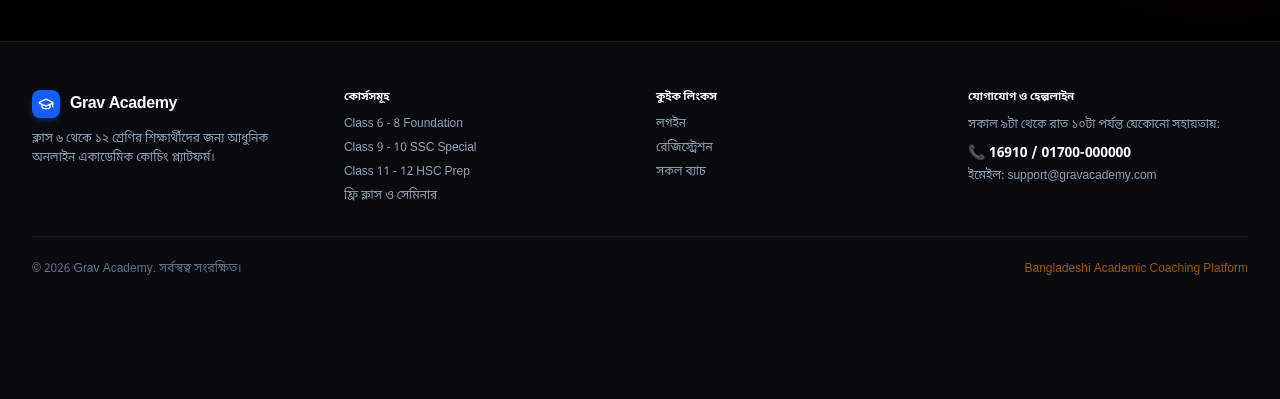
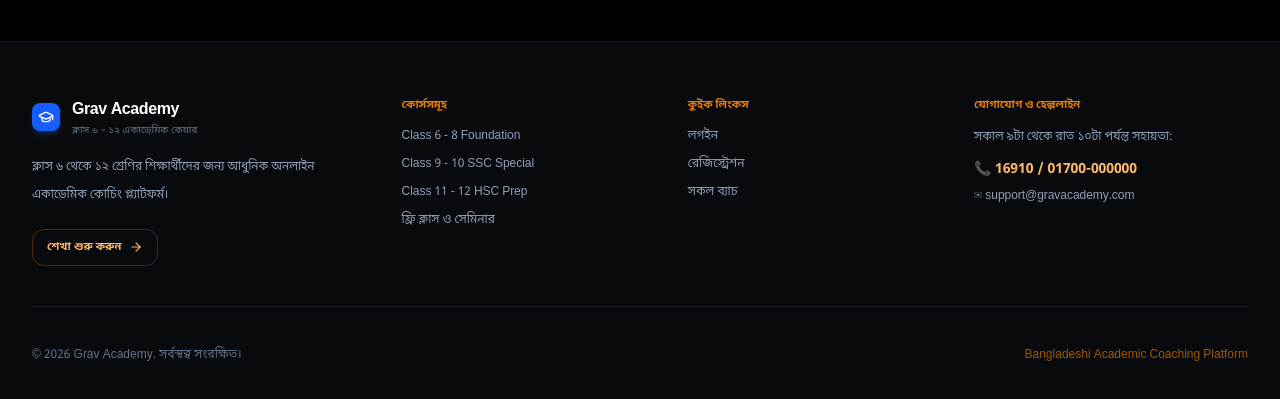
Before and after one commit to Fazlul-Karim-Shahed/GravAcademy, a Next.js app in the folder client/: page / in a window 1280 px wide. Shown: the part 6034-6433 px from the top of the page. Before the commit the page ends 6359 px from the top, so only its background shows below. Built offline with nearby package versions, Linux system fonts and the light colour scheme; no server answers.

Commit message:
feat(client): modernize homepage footer

```diff
--- a/client/src/app/admin/settings/page.tsx
+++ b/client/src/app/admin/settings/page.tsx
@@ -180,6 +180,9 @@ export default function AdminSettingsPage() {
   const [logoPreviewUrl, setLogoPreviewUrl] = useState('');
   const [siteName, setSiteName] = useState(settings.siteName || '');
   const [siteTagline, setSiteTagline] = useState(settings.siteTagline || '');
+  const [footerDescription, setFooterDescription] = useState(settings.footerDescription || '');
+  const [footerPhone, setFooterPhone] = useState(settings.footerPhone || '');
+  const [footerEmail, setFooterEmail] = useState(settings.footerEmail || '');
   const [savingSettings, setSavingSettings] = useState(false);
   const [saveSuccess, setSaveSuccess] = useState(false);
   const [saveError, setSaveError] = useState('');
@@ -232,6 +235,9 @@ export default function AdminSettingsPage() {
       setLogoUrl(settings.logoUrl || '');
       setSiteName(settings.siteName || 'Grav Academy');
       setSiteTagline(settings.siteTagline || 'ক্লাস ৬ – ১২ একাডেমিক কেয়ার');
+      setFooterDescription(settings.footerDescription || 'ক্লাস ৬ থেকে ১২ শ্রেণির শিক্ষার্থীদের জন্য আধুনিক অনলাইন একাডেমিক কোচিং প্ল্যাটফর্ম।');
+      setFooterPhone(settings.footerPhone || '16910 / 01700-000000');
+      setFooterEmail(settings.footerEmail || 'support@gravacademy.com');
       if (settings.heroCards && Array.isArray(settings.heroCards) && settings.heroCards.length > 0) {
         setHeroCards(settings.heroCards);
       } else {
@@ -268,6 +274,9 @@ export default function AdminSettingsPage() {
         logoUrl: nextLogoUrl,
         siteName,
         siteTagline,
+        footerDescription,
+        footerPhone,
+        footerEmail,
       });
       if (ok) {
         setSaveSuccess(true);
@@ -1190,6 +1199,14 @@ export default function AdminSettingsPage() {
                     </div>
                   </div>
 
+                  <div className="mt-5 border-t border-slate-200 pt-5 dark:border-[#262b34]">
+                    <p className="mb-3 text-xs font-black text-slate-800 dark:text-slate-100">Footer content</p>
+                    <div className="space-y-4">
+                      <div><label className="mb-1.5 block text-xs font-bold text-slate-700 dark:text-slate-300">Footer description</label><textarea value={footerDescription} onChange={(e) => setFooterDescription(e.target.value)} rows={2} maxLength={240} className="w-full rounded-xl border border-slate-200 bg-white px-4 py-2.5 text-xs font-semibold dark:border-[#262b34] dark:bg-[#151921] dark:text-white" /></div>
+                      <div className="grid grid-cols-1 gap-4 sm:grid-cols-2"><div><label className="mb-1.5 block text-xs font-bold text-slate-700 dark:text-slate-300">Support phone</label><input value={footerPhone} onChange={(e) => setFooterPhone(e.target.value)} maxLength={80} className="w-full rounded-xl border border-slate-200 bg-white px-4 py-2.5 text-xs font-semibold dark:border-[#262b34] dark:bg-[#151921] dark:text-white" /></div><div><label className="mb-1.5 block text-xs font-bold text-slate-700 dark:text-slate-300">Support email</label><input value={footerEmail} onChange={(e) => setFooterEmail(e.target.value)} maxLength={120} className="w-full rounded-xl border border-slate-200 bg-white px-4 py-2.5 text-xs font-semibold dark:border-[#262b34] dark:bg-[#151921] dark:text-white" /></div></div>
+                    </div>
+                  </div>
+
                   {/* Save Button */}
                   <div className="pt-2 flex justify-end">
                     <button
--- a/client/src/app/page.tsx
+++ b/client/src/app/page.tsx
@@ -1135,49 +1135,45 @@ export default function HomePage() {
       </section>
 
       {/* 11. FOOTER (Matching Bottom Banner) */}
-      <footer className="relative bg-[#090a0d] text-slate-400 py-12 text-xs border-t border-[#181b20]">
-        <div className="relative max-w-7xl mx-auto px-4 sm:px-6 lg:px-8">
-          <div className="grid grid-cols-1 md:grid-cols-4 gap-8 pb-8 border-b border-[#181b20]">
-            <div>
-              <div className="flex items-center gap-2.5 text-white font-extrabold text-base mb-3">
+      <footer className="relative bg-[#090a0d] text-slate-400 py-14 text-xs border-t border-[#181b20]">
+        <div className="relative mx-auto max-w-7xl px-4 sm:px-6 lg:px-8">
+          <div className="mb-10 grid grid-cols-1 gap-10 border-b border-[#181b20] pb-10 md:grid-cols-[1.35fr_1fr_1fr_1.15fr] md:gap-12">
+            <div className="max-w-sm">
+              <div className="mb-4 flex items-center gap-3 text-white">
                 <SiteLogo size="sm" showText={false} />
-                <span className="tracking-tight">Grav Academy</span>
+                <div><span className="block text-base font-extrabold tracking-tight">{settings.siteName || 'Grav Academy'}</span><span className="mt-0.5 block text-[10px] font-medium text-slate-500">{settings.siteTagline || 'ক্লাস ৬ – ১২ একাডেমিক কেয়ার'}</span></div>
               </div>
-              <p className="text-slate-400 leading-relaxed mb-4">
-                ক্লাস ৬ থেকে ১২ শ্রেণির শিক্ষার্থীদের জন্য আধুনিক অনলাইন একাডেমিক কোচিং প্ল্যাটফর্ম।
+              <p className="max-w-xs leading-7 text-slate-400">
+                {settings.footerDescription || 'ক্লাস ৬ থেকে ১২ শ্রেণির শিক্ষার্থীদের জন্য আধুনিক অনলাইন একাডেমিক কোচিং প্ল্যাটফর্ম।'}
               </p>
+              <Link href="/courses" className="mt-5 inline-flex items-center gap-2 rounded-xl border border-orange-500/30 px-3.5 py-2.5 text-[11px] font-bold text-orange-300 transition hover:border-orange-400 hover:bg-orange-500/10 hover:text-orange-200">শেখা শুরু করুন <ArrowRight className="h-3.5 w-3.5" /></Link>
             </div>
 
             <div>
-              <h4 className="font-bold text-white uppercase tracking-wider mb-3 text-[11px] text-orange-400/90">কোর্সসমূহ</h4>
-              <ul className="space-y-2">
-                <li><Link href="/courses" className="hover:text-orange-400 transition-colors">Class 6 - 8 Foundation</Link></li>
-                <li><Link href="/courses" className="hover:text-orange-400 transition-colors">Class 9 - 10 SSC Special</Link></li>
-                <li><Link href="/courses" className="hover:text-orange-400 transition-colors">Class 11 - 12 HSC Prep</Link></li>
-                <li><Link href="/free-classes" className="hover:text-orange-400 transition-colors">ফ্রি ক্লাস ও সেমিনার</Link></li>
+              <h4 className="mb-4 text-[11px] font-bold uppercase tracking-[0.16em] text-orange-400/90">কোর্সসমূহ</h4>
+              <ul className="space-y-3">
+                <li><Link href="/courses" className="transition-colors hover:text-orange-400">Class 6 - 8 Foundation</Link></li><li><Link href="/courses" className="transition-colors hover:text-orange-400">Class 9 - 10 SSC Special</Link></li><li><Link href="/courses" className="transition-colors hover:text-orange-400">Class 11 - 12 HSC Prep</Link></li><li><Link href="/free-classes" className="transition-colors hover:text-orange-400">ফ্রি ক্লাস ও সেমিনার</Link></li>
               </ul>
             </div>
 
             <div>
-              <h4 className="font-bold text-white uppercase tracking-wider mb-3 text-[11px] text-orange-400/90">কুইক লিংকস</h4>
-              <ul className="space-y-2">
-                <li><Link href="/login" className="hover:text-orange-400 transition-colors">লগইন</Link></li>
-                <li><Link href="/register" className="hover:text-orange-400 transition-colors">রেজিস্ট্রেশন</Link></li>
-                <li><Link href="/courses" className="hover:text-orange-400 transition-colors">সকল ব্যাচ</Link></li>
+              <h4 className="mb-4 text-[11px] font-bold uppercase tracking-[0.16em] text-orange-400/90">কুইক লিংকস</h4>
+              <ul className="space-y-3">
+                <li><Link href="/login" className="transition-colors hover:text-orange-400">লগইন</Link></li><li><Link href="/register" className="transition-colors hover:text-orange-400">রেজিস্ট্রেশন</Link></li><li><Link href="/courses" className="transition-colors hover:text-orange-400">সকল ব্যাচ</Link></li>
               </ul>
             </div>
 
             <div>
-              <h4 className="font-bold text-white uppercase tracking-wider mb-3 text-[11px] text-orange-400/90">যোগাযোগ ও হেল্পলাইন</h4>
-              <p className="leading-relaxed mb-2">সকাল ৯টা থেকে রাত ১০টা পর্যন্ত যেকোনো সহায়তায়:</p>
-              <p className="text-white font-bold text-sm text-orange-300">📞 16910 / 01700-000000</p>
-              <p className="text-slate-400 mt-1">ইমেইল: support@gravacademy.com</p>
+              <h4 className="mb-4 text-[11px] font-bold uppercase tracking-[0.16em] text-orange-400/90">যোগাযোগ ও হেল্পলাইন</h4>
+              <p className="mb-3 leading-relaxed">সকাল ৯টা থেকে রাত ১০টা পর্যন্ত সহায়তা:</p>
+              <p className="text-sm font-bold text-orange-300">📞 {settings.footerPhone || '16910 / 01700-000000'}</p>
+              <p className="mt-2 break-all text-slate-400">✉ {settings.footerEmail || 'support@gravacademy.com'}</p>
             </div>
           </div>
 
-          <div className="pt-6 flex flex-col sm:flex-row items-center justify-between text-slate-500 gap-2">
+          <div className="flex flex-col items-center justify-between gap-2 text-slate-500 sm:flex-row">
             <div>© {new Date().getFullYear()} Grav Academy. সর্বস্বত্ব সংরক্ষিত।</div>
-            <div className="text-orange-400/60 font-medium">Bangladeshi Academic Coaching Platform</div>
+            <div className="font-medium text-orange-400/60">Bangladeshi Academic Coaching Platform</div>
           </div>
         </div>
       </footer>
--- a/client/src/context/SiteSettingsContext.tsx
+++ b/client/src/context/SiteSettingsContext.tsx
@@ -7,6 +7,9 @@ export interface SiteSettings {
   siteName: string;
   siteTagline: string;
   logoUrl: string;
+  footerDescription?: string;
+  footerPhone?: string;
+  footerEmail?: string;
   [key: string]: any;
 }
 
```
